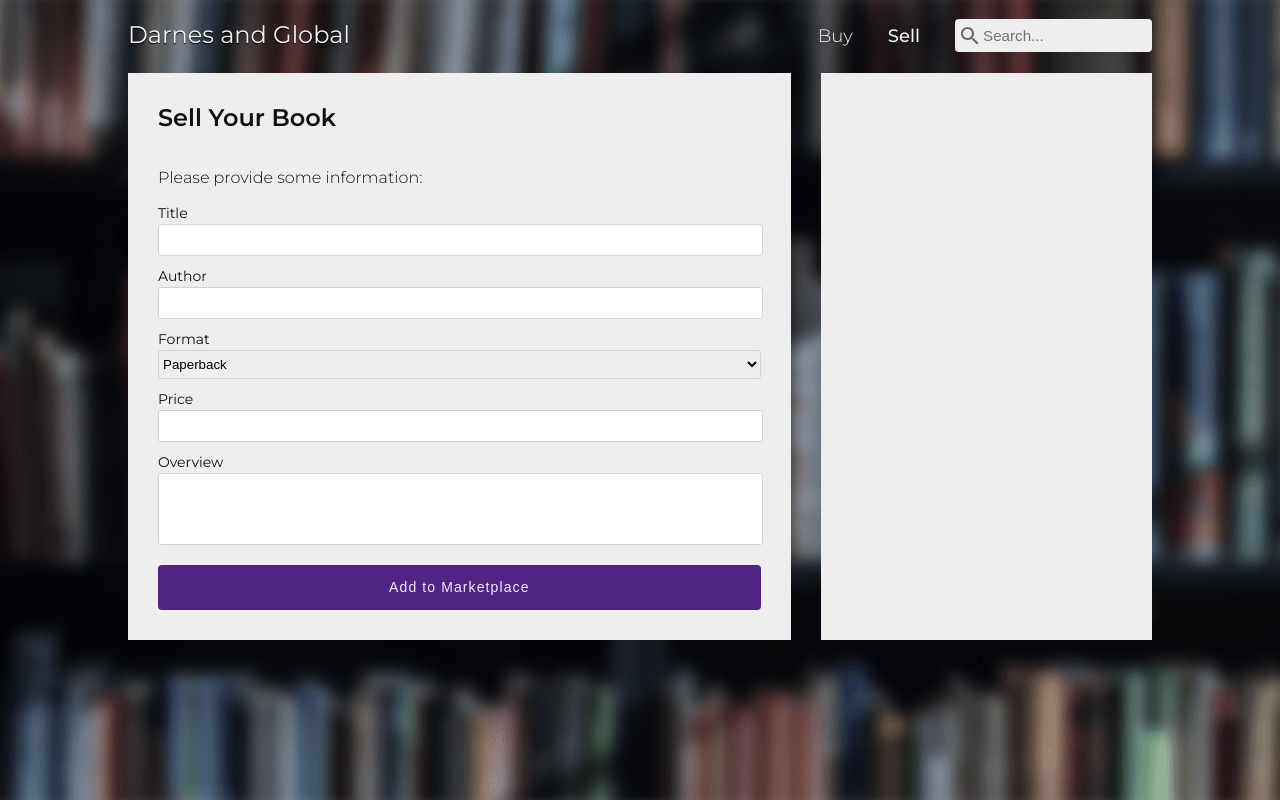
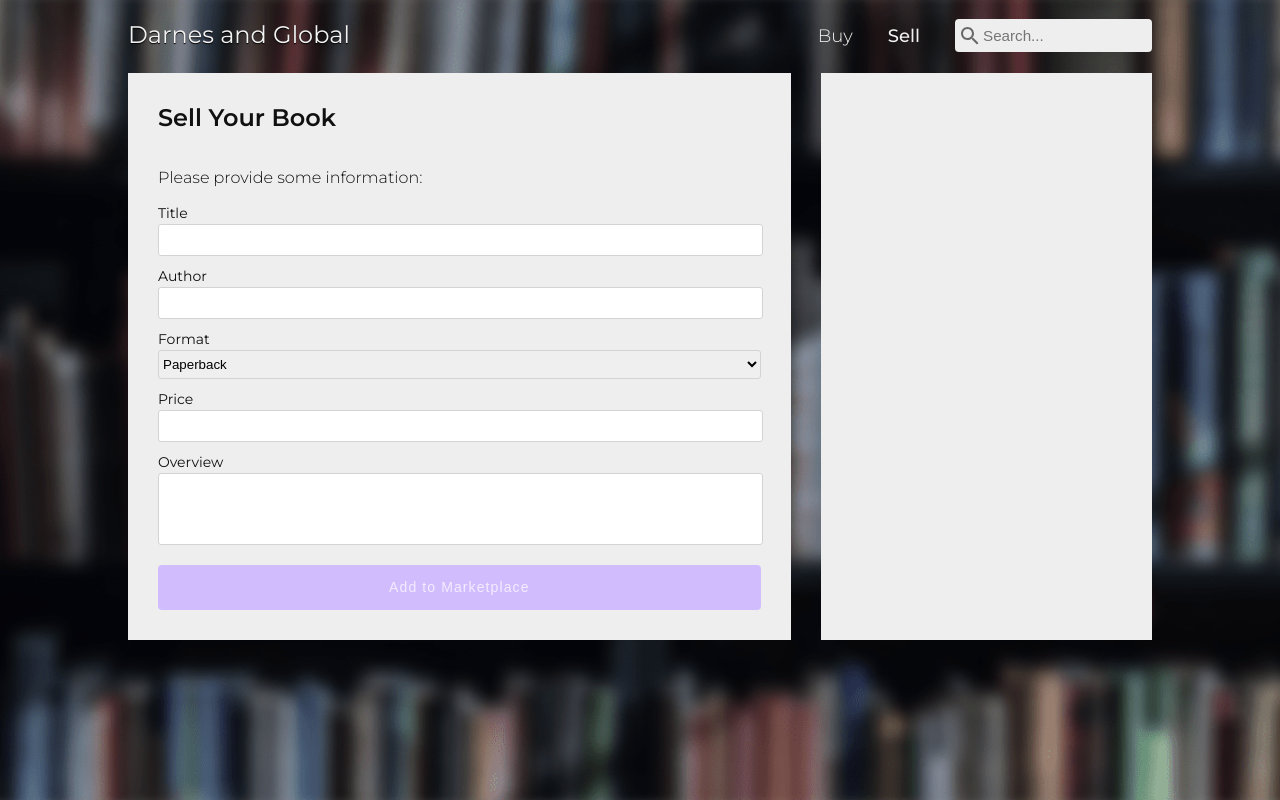
Before and after one commit to Hemil96/bookstore-api-nodejs-tutorial, a React (Create React App) app in the folder client/: page /sell in a window 1280 px wide. Built offline with nearby package versions, Linux system fonts and the light colour scheme.

Commit message:
[Feature]: Sell book form

```diff
--- a/client/src/components/SellBook.jsx
+++ b/client/src/components/SellBook.jsx
@@ -19,12 +19,25 @@ const Header = styled.h2`
 `;
 
 const Message = styled.p`
-  font-weight: ${({ theme }) => theme.fontWeights.light};
+  font-weight: ${({ theme, error, success }) =>
+    error || success ? theme.fontWeights.semiBold : theme.fontWeights.light};
+  color: ${({ error, success }) =>
+    error ? 'red' : success ? 'green' : 'inherit'};
 `;
 
 const AddButton = styled(PrimaryButton)`
   height: 45px;
   margin-top: 10px;
+  transition: background 0.25s;
+
+  &:disabled {
+    background: #d1bdfe;
+    cursor: default;
+  }
+
+  &:hover {
+    box-shadow: none;
+  }
 `;
 
 // Options for "Format" select element
@@ -33,18 +46,22 @@ const formatOptions = [
   { value: 'hardcover', text: 'Hardcover' },
 ];
 
+// Initial state for new book form
+const initialBookState = {
+  title: '',
+  author: '',
+  format: formatOptions[0].value,
+  price: null,
+  overview: '',
+};
+
 export default class SellBook extends React.Component {
   state = {
-    newBook: {
-      title: '',
-      author: '',
-      format: formatOptions[0].value,
-      price: null,
-      overview: '',
-    },
+    newBook: initialBookState,
     isSubmitting: false,
-    success: null,
-    error: null,
+    success: false,
+    error: false,
+    feedback: '',
   };
 
   handleChange = e => {
@@ -56,21 +73,27 @@ export default class SellBook extends React.Component {
   handleSubmit = e => {
     e.preventDefault();
 
-    this.setState({ isSubmitting: true });
-
     const { title, author, price } = this.state.newBook;
     if (!(title && author && price)) {
-      // TODO error feedback
       this.setState({
-        isSubmitting: false,
-        success: false,
-        error: 'Please enter title, author and price',
+        error: true,
+        feedback: 'Please enter title, author and price...',
       });
       return;
     }
 
     // Convert string to number
     const numericPrice = Number(price);
+    if (isNaN(numericPrice)) {
+      this.setState({
+        error: true,
+        feedback: 'Please enter a numeric price...',
+      });
+      return;
+    }
+
+    // Input is valid
+    this.setState({ isSubmitting: true });
 
     const newBook = {
       ...this.state.newBook,
@@ -78,23 +101,35 @@ export default class SellBook extends React.Component {
     };
 
     saveBook(newBook)
-      .then(savedBook => {
+      .then(() => {
         this.setState({
-          newBook: savedBook,
+          newBook: initialBookState,
           isSubmitting: false,
           success: true,
-          error: null,
+          error: false,
+          feedback: 'Successfully created new book!',
         });
-        // TODO success feedback
       })
-      .catch(e => console.error(e));
+      .catch(e => {
+        this.setState({
+          isSubmitting: false,
+          success: false,
+          error: true,
+          feedback: 'API error :(',
+        });
+      });
   };
 
   render() {
+    const { title, author, price } = this.state.newBook;
+    const { isSubmitting } = this.state;
+
     return (
       <Container>
         <Header>Sell Your Book</Header>
-        <Message>Please provide some information:</Message>
+        <Message error={this.state.error} success={this.state.success}>
+          {this.state.feedback || 'Please provide some information:'}
+        </Message>
         <form
           onChange={this.handleChange}
           onSubmit={this.handleSubmit}
@@ -110,7 +145,12 @@ export default class SellBook extends React.Component {
           />
           <TextInput name="price" label="Price" />
           <TextArea name="overview" label="Overview" rows={3} />
-          <AddButton type="submit">Add to Marketplace</AddButton>
+          <AddButton
+            type="submit"
+            disabled={!(title && author && price) || isSubmitting}
+          >
+            Add to Marketplace
+          </AddButton>
         </form>
       </Container>
     );
```
